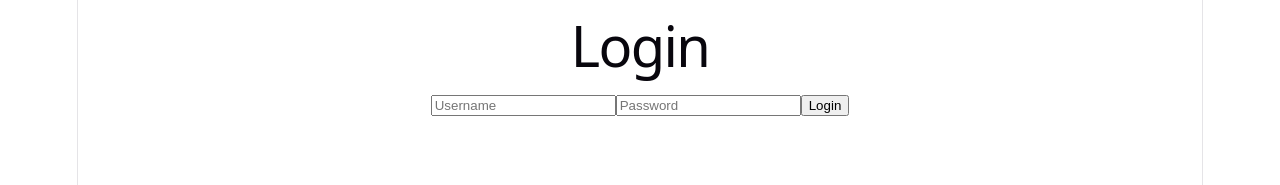
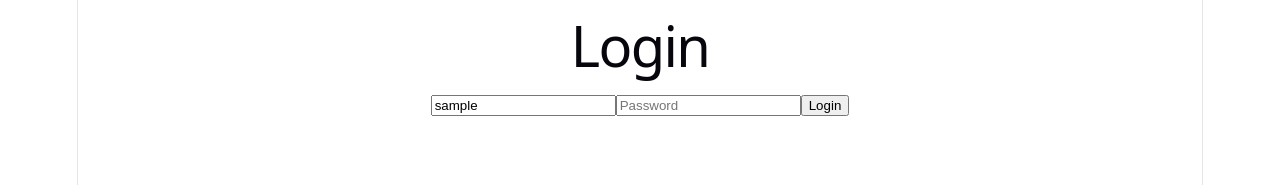
Before and after one commit to Leo1267-hub/Flashcards, a React (Vite) app in the folder frontend/: page /login in a window 1280 px wide. Shown: the top 185 px of the page. Built offline with nearby package versions, Linux system fonts and the light colour scheme; sample sign-in values are in the browser's storage.

Commit message:
feat: persist last username in local storage on login

```diff
--- a/frontend/src/pages/LoginPage.tsx
+++ b/frontend/src/pages/LoginPage.tsx
@@ -3,7 +3,7 @@ import { useState } from "react";
 import { useNavigate } from "react-router-dom";
 
 function LoginPage() {
-    const [username, setUsername] = useState('');
+    const [username, setUsername] = useState(localStorage.getItem('last_username') || '');
     const [password, setPassword] = useState('');
     const [message, setMessage] = useState('');
 
@@ -18,6 +18,7 @@ function LoginPage() {
                 }),
             });
             localStorage.setItem("access_token", data.access_token);
+            localStorage.setItem('last_username', username)
             navigate('/decks')
         } catch {
             setMessage('Invalid Username or Password');
```
